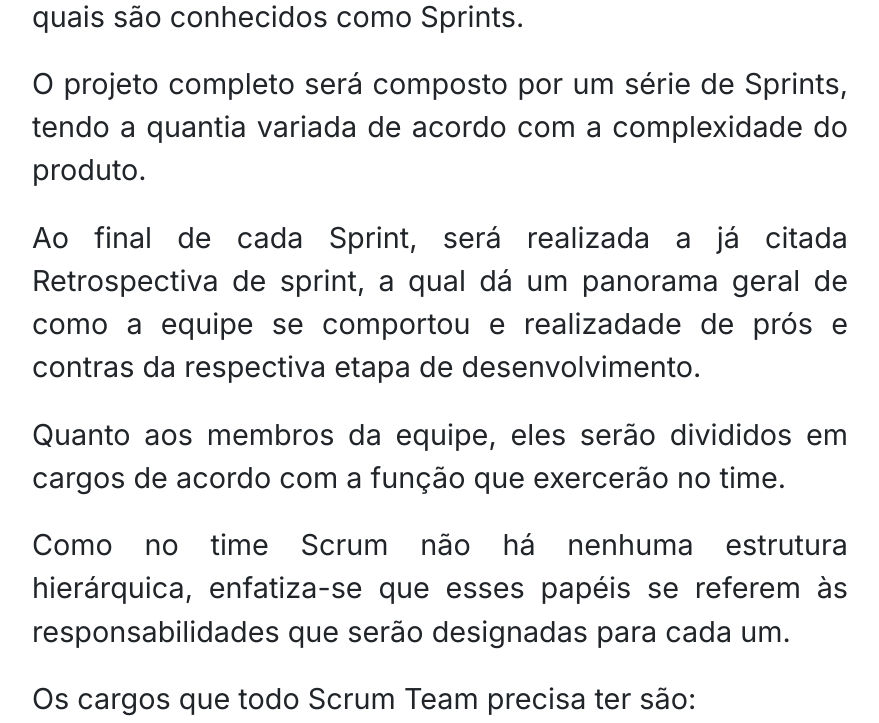
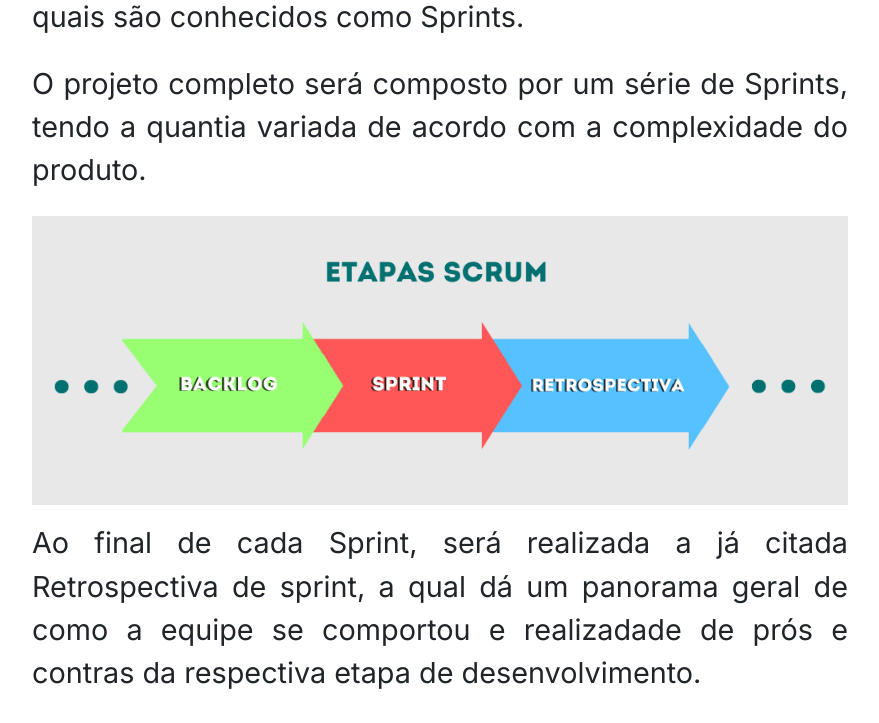
Before and after one commit to MarkVN2/Plataforma-Scrum, a Flask app: page /metodologia/team in a window 1280 px wide. Shown: the part 1276-1999 px from the top of the page, without its empty margins (200-1079 px from the left). Run offline with Flask 2, Linux system fonts and the light colour scheme.

Commit message:
Update 'met_team'
Image steps_scrum added

```diff
--- a/plataforma_scrum/static/css/content.css
+++ b/plataforma_scrum/static/css/content.css
@@ -213,7 +213,7 @@ p {
 
 
 /* metodologia/autoavaliacao */
-.met-img-box {
+.met-auto-img-box {
   width: 100%;
   text-align: center;
 }
@@ -235,6 +235,14 @@ p {
 
 
 /* metodologia/team */
+.met-team-img-box {
+  display: flex;
+  width: 100%;
+}
+.met-team-img {
+  width: 100%;
+  padding-bottom: 1%;
+}
 .met-sect-memb {
   display: flex;
   width: 100%;
--- a/plataforma_scrum/templates/met_auto.html
+++ b/plataforma_scrum/templates/met_auto.html
@@ -21,7 +21,7 @@
         Esse é um estágio fundamental da produção, pois após longas horas de desenvolvimento, nas quais os desenvolvedores se encontram absortos em sua criatividade e ideias, os momentos de alinhamento de visão serão importantes para garantir que o projeto mantenha a identidade e os objetivos que foram estabelecidos.
       </p>
 
-      <div class="met-img-box">
+      <div class="met-auto-img-box">
         <img src="../static/images/autoavaliacao_meeting.jpg" alt="Reunião de autoavaliação" class="met-auto-img" />
       </div>
 
--- a/plataforma_scrum/templates/met_team.html
+++ b/plataforma_scrum/templates/met_team.html
@@ -29,9 +29,14 @@
         O projeto completo será composto por um série de Sprints, tendo a quantia variada de acordo com a complexidade do produto.
       </p>
 
+      <div class="met-team-img">
+        <img src="../static/images/scrum_steps.png" alt="Etapas Scrum" class="met-team-img" >
+      </div>
+
       <p class="met-team-para">
         Ao final de cada Sprint, será realizada a já citada Retrospectiva de sprint, a qual dá um panorama geral de como a equipe se comportou e realizadade de prós e contras da respectiva etapa de desenvolvimento.
       </p>
+
 
       <p class="met-team-para">
         Quanto aos membros da equipe, eles serão divididos em cargos de acordo com a função que exercerão no time.
```
Also changed, not shown: plataforma_scrum/static/images/scrum_steps.png (added).
